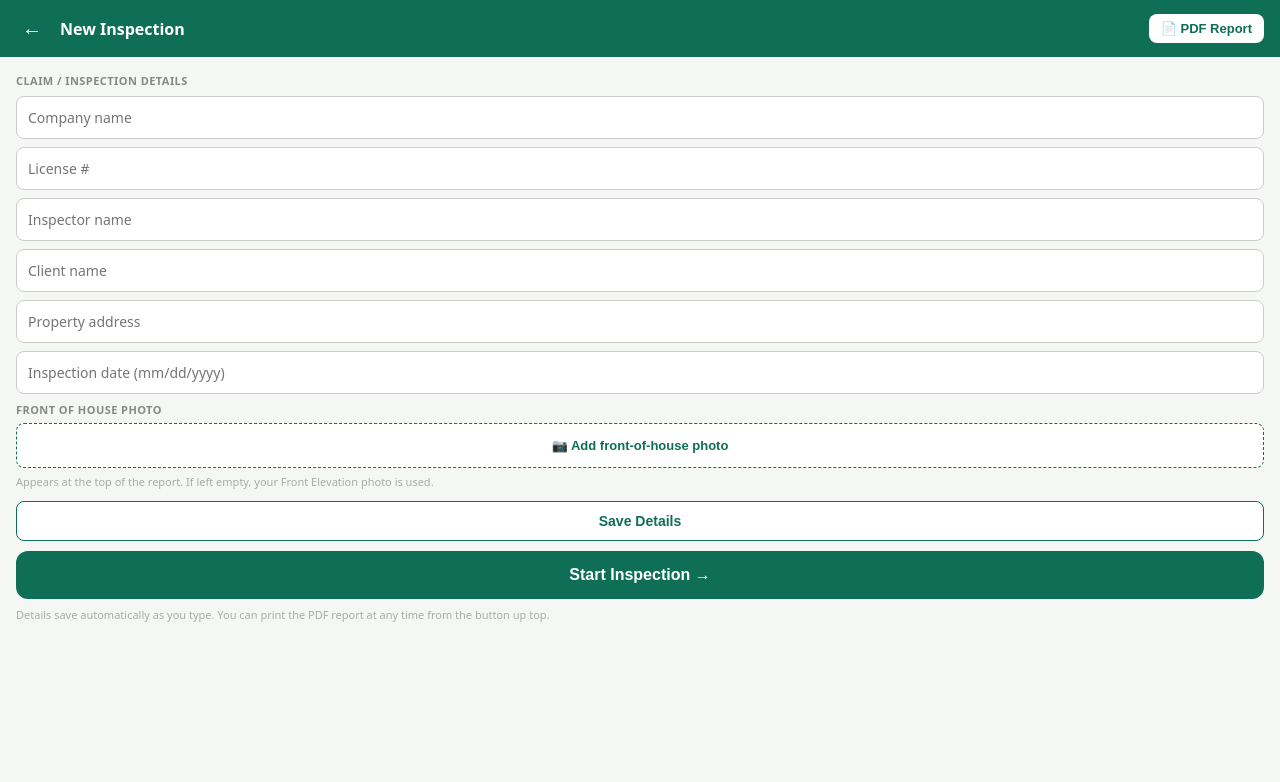
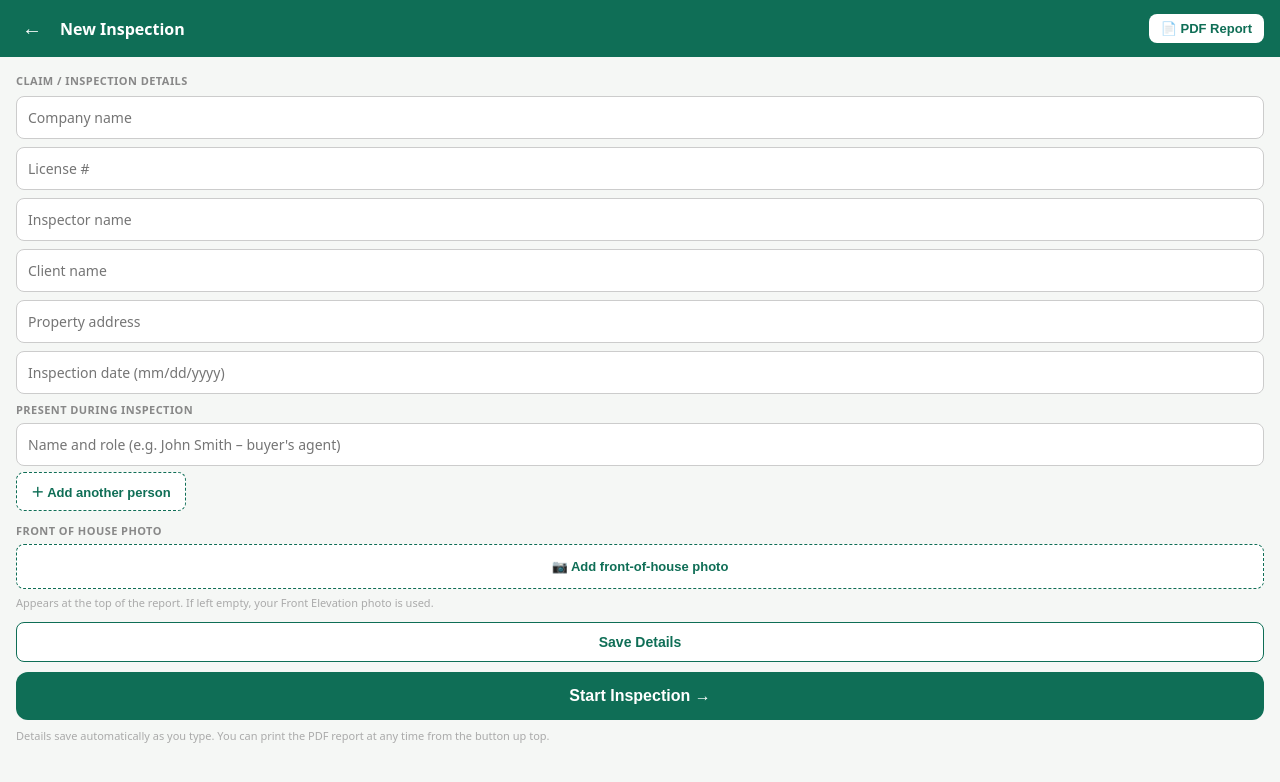
Before and after one commit to BeaFogle/fieldlensai, a React (Create React App) app: page / in a window 1280 px wide. Both pictures are taken after a click on the button "Start New Inspection →". Shown: the top 782 px of the page. Built offline with nearby package versions, Linux system fonts and the light colour scheme.

Commit message:
Add attendees list and cover photo

```diff
--- a/src/App.js
+++ b/src/App.js
@@ -89,6 +89,30 @@ function App() {
   function updateReportInfo(field, value) {
     setSavedFlash(false);
     setReportInfo(prev => ({ ...prev, [field]: value }));
+  }
+
+  function updateAttendee(i, value) {
+    setSavedFlash(false);
+    setReportInfo(prev => {
+      const list = Array.isArray(prev.attendees) && prev.attendees.length ? [...prev.attendees] : [''];
+      list[i] = value;
+      return { ...prev, attendees: list };
+    });
+  }
+
+  function addAttendee() {
+    setReportInfo(prev => {
+      const list = Array.isArray(prev.attendees) && prev.attendees.length ? [...prev.attendees] : [''];
+      return { ...prev, attendees: [...list, ''] };
+    });
+  }
+
+  function removeAttendee(i) {
+    setReportInfo(prev => {
+      const list = Array.isArray(prev.attendees) ? [...prev.attendees] : [];
+      list.splice(i, 1);
+      return { ...prev, attendees: list.length ? list : [''] };
+    });
   }
 
   function handleCoverPhoto(e) {
@@ -338,6 +362,7 @@ function App() {
       ['propertyAddress', 'Property address'],
       ['inspectionDate', 'Inspection date (mm/dd/yyyy)'],
     ];
+    const attendees = Array.isArray(reportInfo.attendees) && reportInfo.attendees.length ? reportInfo.attendees : [''];
     return (
       <div style={{ minHeight: '100vh', background: '#F5F7F5', fontFamily: 'system-ui, sans-serif' }}>
         <div style={{ background: FL_GREEN, padding: '14px 16px', color: '#fff', display: 'flex', alignItems: 'center', gap: 12, position: 'sticky', top: 0, zIndex: 10 }}>
@@ -356,6 +381,24 @@ function App() {
               style={{ width: '100%', fontSize: 14, padding: '11px', borderRadius: 8, border: '0.5px solid #ccc', marginBottom: 8, boxSizing: 'border-box', fontFamily: 'inherit' }}
             />
           ))}
+
+          <div style={{ marginBottom: 12 }}>
+            <div style={{ fontSize: 11, fontWeight: 600, color: '#888', textTransform: 'uppercase', letterSpacing: '.04em', marginBottom: 6 }}>Present During Inspection</div>
+            {attendees.map((name, i) => (
+              <div key={i} style={{ display: 'flex', gap: 6, marginBottom: 6 }}>
+                <input
+                  value={name}
+                  onChange={e => updateAttendee(i, e.target.value)}
+                  placeholder="Name and role (e.g. John Smith – buyer's agent)"
+                  style={{ flex: 1, fontSize: 14, padding: '11px', borderRadius: 8, border: '0.5px solid #ccc', boxSizing: 'border-box', fontFamily: 'inherit' }}
+                />
+                {attendees.length > 1 && (
+                  <button onClick={() => removeAttendee(i)} title="Remove this person" style={{ padding: '0 12px', fontSize: 15, borderRadius: 8, border: '1px solid #A32D2D', background: '#fff', color: '#A32D2D', cursor: 'pointer' }}>✕</button>
+                )}
+              </div>
+            ))}
+            <button onClick={addAttendee} style={{ padding: '9px 14px', fontSize: 13, fontWeight: 600, borderRadius: 8, border: `1px dashed ${FL_GREEN}`, background: '#fff', color: FL_GREEN, cursor: 'pointer' }}>＋ Add another person</button>
+          </div>
           <div style={{ marginBottom: 12 }}>
             <div style={{ fontSize: 11, fontWeight: 600, color: '#888', textTransform: 'uppercase', letterSpacing: '.04em', marginBottom: 6 }}>Front of House Photo</div>
             {reportInfo.coverPhoto ? (
@@ -661,6 +704,7 @@ function App() {
   if (screen === 'report') {
     const doneSections = sections.filter(s => sectionData[s.key]);
     const hazards = sections.filter(s => sectionData[s.key]?.safetyHazard);
+    const attendeeList = (reportInfo.attendees || []).filter(a => a && a.trim());
     const frontElev = sectionData['front-elevation'];
     const coverPhoto = reportInfo.coverPhoto || (frontElev && frontElev.photos && frontElev.photos[0]) || '';
     const detailFields = [
@@ -713,6 +757,7 @@ function App() {
               {reportInfo.propertyAddress && <div><strong>Property:</strong> {reportInfo.propertyAddress}</div>}
               {reportInfo.clientName && <div><strong>Client:</strong> {reportInfo.clientName}</div>}
               {reportInfo.inspectionDate && <div><strong>Date:</strong> {reportInfo.inspectionDate}</div>}
+              {attendeeList.length > 0 && <div><strong>Present at inspection:</strong> {attendeeList.join('; ')}</div>}
             </div>
           </div>
 
```
